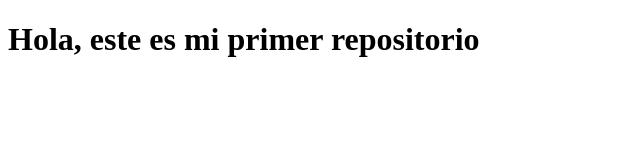
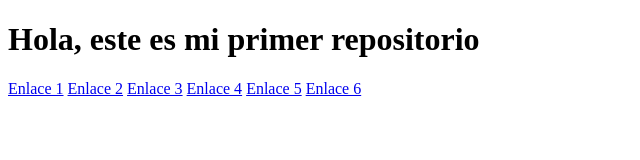
Before and after one commit to Fernando-Herrero/my-first-repository, a plain HTML site: page index.html in a window 1280 px wide. Shown: the whole page, without its empty margins (0-640 px from the left). Drawn offline with Linux system fonts and the light colour scheme.

Commit message:
create navbar

```diff
--- a/index.html
+++ b/index.html
@@ -7,5 +7,14 @@
 </head>
 <body>
     <h1>Hola, este es mi primer repositorio</h1>
+
+    <nav>
+        <a href="#">Enlace 1</a>
+        <a href="#">Enlace 2</a>
+        <a href="#">Enlace 3</a>
+        <a href="#">Enlace 4</a>
+        <a href="#">Enlace 5</a>
+        <a href="#">Enlace 6</a>
+    </nav>
 </body>
 </html>
```
